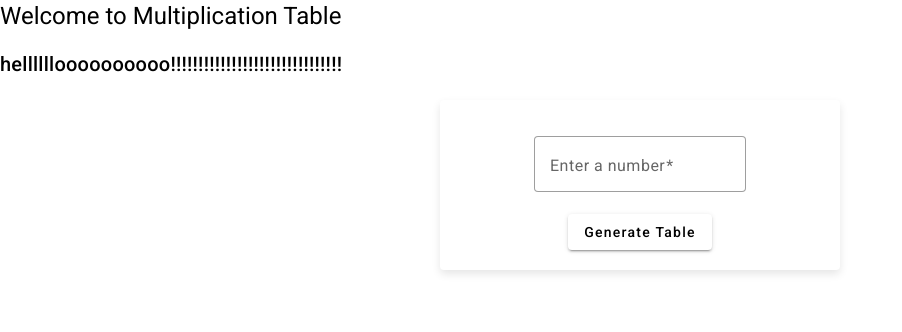
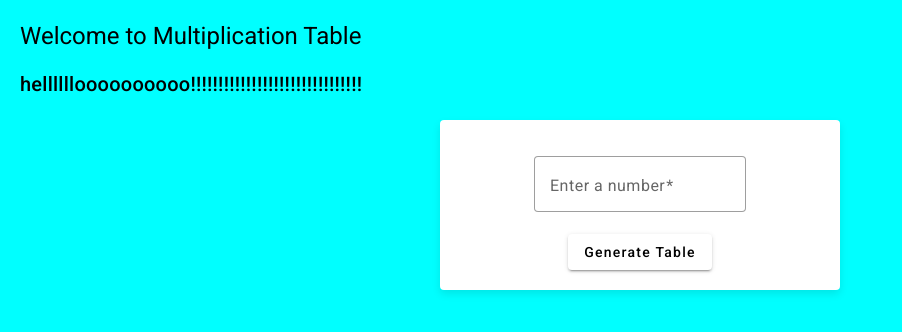
Before and after one commit to akashkr0989/practice-code, an Angular app: page / in a window 1280 px wide. Shown: the top 332 px of the page, without its empty margins (0-902 px from the left). Built offline with nearby package versions, Linux system fonts and the light colour scheme.

Commit message:
limit max to 100

```diff
--- a/src/app/components/multiple-table/multiple-table.component.scss
+++ b/src/app/components/multiple-table/multiple-table.component.scss
@@ -16,10 +16,10 @@
 //   margin-bottom: 16px;
 // }
 
-// .container {
-//   padding: 20px;
-//   background-color: aqua;
-// }
+.container {
+  padding: 20px;
+  // background-color: aqua;
+}
 
 // mat-form-field {
 //   margin-right: 1.5rem;
@@ -41,6 +41,7 @@
     width: 100%;
     margin: 20px 0;
     box-shadow: 0 4px 8px rgba(0, 0, 0, 0.1);
+    // background-color: aqua;
   }
 
   .multiplication-form {
--- a/src/index.html
+++ b/src/index.html
@@ -10,7 +10,7 @@
   <link href="https://fonts.googleapis.com/css2?family=Roboto:wght@300;400;500&display=swap" rel="stylesheet">
   <link href="https://fonts.googleapis.com/icon?family=Material+Icons" rel="stylesheet">
 </head>
-<body class="mat-typography">
+<body class="mat-typography" style="background-color: aqua;">
   <app-root></app-root>
 </body>
 </html>
```
